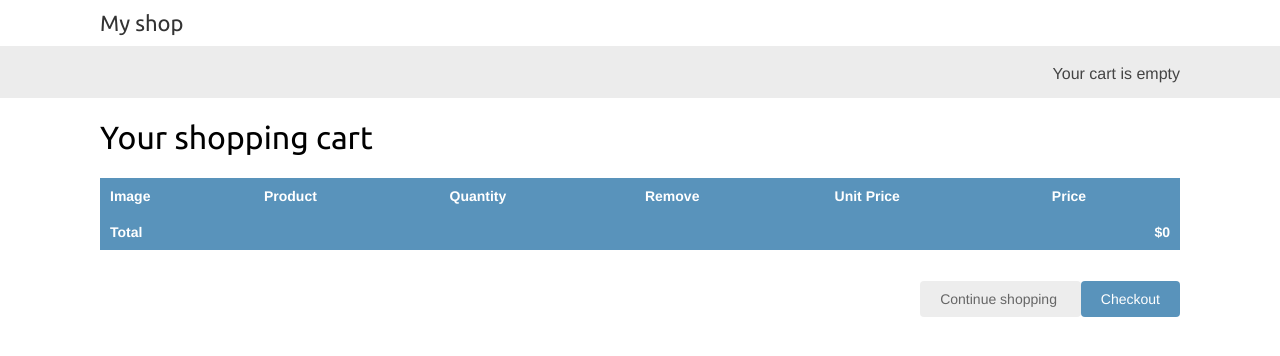
After one commit to gunjanak/Django_OnlineShop, a Django app: page /cart/ in a window 1280 px wide. The commit adds this page. Shown: the top 356 px of the page. Run offline with Django 4.2, Linux system fonts and the light colour scheme.

Commit message:
cart added

```diff
--- a/shop/cart/cart.py
+++ b/shop/cart/cart.py
@@ -44,7 +44,7 @@ class Cart:
         product_id = str(product.id)
 
         if product_id in self.cart:
-            del self.cart['product_id']
+            del self.cart[product_id]
             self.save()
 
     def __iter__(self):
--- /dev/null
+++ b/shop/cart/context_processors.py
@@ -0,0 +1,4 @@
+from .cart import Cart
+
+def cart(request):
+    return {'cart':Cart(request)}
--- /dev/null
+++ b/shop/cart/forms.py
@@ -0,0 +1,6 @@
+from django import forms
+
+PRODUCT_QUANTITY_CHOICES = [(i,str(i)) for i in range(1,21)]
+class CartAddProductForm(forms.Form):
+    quantity = forms.TypedChoiceField(choices=PRODUCT_QUANTITY_CHOICES,coerce=int)
+    override = forms.BooleanField(required=False,initial=False,widget=forms.HiddenInput)
--- /dev/null
+++ b/shop/cart/templates/cart/detail.html
@@ -0,0 +1,93 @@
+{% extends "shop/base.html" %}
+{% load static %}
+
+{% block title %}
+    Your shopping cart
+
+{% endblock %}
+
+{% block content %}
+
+    <h1>
+        Your shopping cart
+    </h1>
+
+    <table class="cart">
+        <thead>
+            <tr>
+                <th>
+                    Image
+                </th>
+                <th>
+                    Product
+                </th>
+                <th>
+                    Quantity
+                </th>
+                <th>
+                    Remove
+                </th>
+                <th>
+                    Unit Price
+                </th>
+                <th>
+                    Price
+                </th>
+            </tr>
+
+        </thead>
+        <tbody>
+            {% for item in cart %}
+                {% with product=item.product %}
+                    <tr>
+                        <td>
+                            <a href="{{ product.get_absolute_url }}">
+                                {% if product.image %}
+                                <img src="{{ product.image.url }}">
+                                {% else %}
+                                {% static "img/no_image.png" %}
+                                {% endif %}
+                            </a>
+                        </td>
+                        <td>
+                            {{ product.name }}
+                        </td>
+                        <td>
+
+                            <form action="{% url "cart:cart_add" product.id %}" method="post">
+                                {{ item.update_quantity_form.quantity }}
+                                {{ item.update_quantity_form.override }}
+                                <input type="submit" value="Update">
+                                {% csrf_token %}
+                            </form>
+                        </td>
+                        <td>
+                            <form action="{% url "cart:cart_remove" product.id %}" method="post">
+                                <input type="submit" value="Remove">
+                                {% csrf_token%}
+                            </form>
+                        </td>
+                        <td class="num">${{ item.price}}</td>
+                        <td class="num">$ {{ item.total_price }}</td>
+                    </tr>
+                    {% endwith %}
+                {% endfor %}
+                <tr class="total">
+                    <td>Total</td>
+                    <td colspan="4"></td>
+                    <td class="num">
+                        ${{ cart.get_total_price }}
+                    </td>
+                </tr>
+        </tbody>
+
+    </table>
+    <p class="text-right">
+        <a href="{% url "myshop:product_list"%}" class="button light">
+            Continue shopping
+        </a>
+        <a href="#" class="button">
+            Checkout
+        </a>
+    </p>
+{% endblock %}
--- /dev/null
+++ b/shop/cart/urls.py
@@ -0,0 +1,11 @@
+from django.urls import path
+from . import views
+
+app_name = "cart"
+
+urlpatterns = [
+    path("",views.cart_detail,name='cart_detail'),
+    path("add/<int:product_id>",views.cart_add,name="cart_add"),
+    path("remove/<int:product_id>/",views.cart_remove,name='cart_remove'),
+
+]
--- a/shop/cart/views.py
+++ b/shop/cart/views.py
@@ -1,3 +1,35 @@
-from django.shortcuts import render
+from django.shortcuts import render,redirect,get_object_or_404
+from django.views.decorators.http import require_POST
+from myshop.models import Product
+from .cart import Cart
+from .forms import CartAddProductForm
 
 # Create your views here.
+@require_POST
+def cart_add(request,product_id):
+    cart = Cart(request)
+    product = get_object_or_404(Product,id=product_id)
+    form = CartAddProductForm(request.POST)
+
+    if form.is_valid():
+        cd = form.cleaned_data
+        cart.add(product=product,
+                 quantity=cd['quantity'],
+                 override_quantity=cd['override'])
+        return redirect('cart:cart_detail')
+
+@require_POST
+def cart_remove(request,product_id):
+    cart = Cart(request)
+    product = get_object_or_404(Product,id=product_id)
+    cart.remove(product)
+    return redirect("cart:cart_detail")
+
+def cart_detail(request):
+    cart = Cart(request)
+    for item in cart:
+        item['update_quantity_form'] = CartAddProductForm(initial={
+            'quantity':item['quantity'],
+            'override':True
+        })
+    return render(request,'cart/detail.html',{'cart':cart})
--- a/shop/myshop/templates/shop/base.html
+++ b/shop/myshop/templates/shop/base.html
@@ -16,7 +16,18 @@
     </div>
     <div id="subheader">
         <div class="cart">
-            Your cart is empty
+            {% with total_items=cart|length %}
+                {% if total_items > 0 %}
+                    Your cart:
+                    <a href="{% url "cart:cart_detail" %}">
+                        {{ total_items }} item{{ total_items|pluralize }}
+                        ${{ cart.get_total_price }}
+                    </a>
+                {% else %}
+                    Your cart is empty
+                {% endif %}
+
+            {% endwith %}
         </div>
     </div>
     <div id="content">
--- a/shop/myshop/templates/shop/product/detail.html
+++ b/shop/myshop/templates/shop/product/detail.html
@@ -23,6 +23,11 @@
         <p class="price">
             ${{ product.price }}
         </p>
+        <form action="{% url "cart:cart_add" product.id %}" method="post">
+            {{ cart_product_form }}
+            {% csrf_token %}
+            <input type="submit" value="Add to cart">
+        </form>
         {{ product.description|linebreaks }}
     </div>
 {% endblock %}
--- a/shop/shop/settings.py
+++ b/shop/shop/settings.py
@@ -64,6 +64,7 @@ TEMPLATES = [
                 'django.template.context_processors.request',
                 'django.contrib.auth.context_processors.auth',
                 'django.contrib.messages.context_processors.messages',
+                'cart.context_processors.cart',
             ],
         },
     },
--- a/shop/shop/urls.py
+++ b/shop/shop/urls.py
@@ -22,6 +22,7 @@ from django.conf.urls.static import static
 
 urlpatterns = [
     path('admin/', admin.site.urls),
+    path('cart/',include('cart.urls',namespace='cart')),
     path("",include('myshop.urls',namespace='myshop')),
 ]
 
```
Also changed, not shown: shop/myshop/views.py (+6 -1 lines), shop/db.sqlite3.
